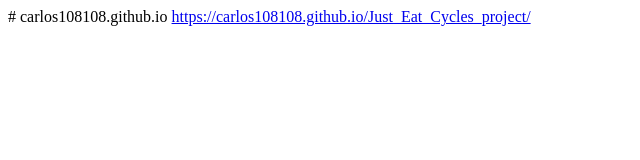
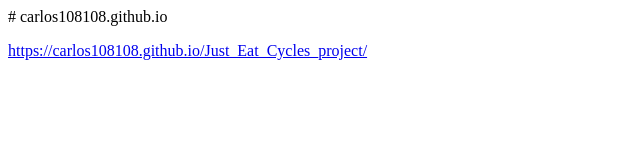
Before and after one commit to carlos108108/carlos108108.github.io, a plain HTML site: page index.html in a window 1280 px wide. Shown: the whole page, without its empty margins (0-640 px from the left). Drawn offline with Linux system fonts and the light colour scheme.

Commit message:
Update index.html

```diff
--- a/index.html
+++ b/index.html
@@ -1,2 +1,2 @@
 # carlos108108.github.io
-<a href="https://carlos108108.github.io/Just_Eat_Cycles_project/">https://carlos108108.github.io/Just_Eat_Cycles_project/</a>
+<p><a href="https://carlos108108.github.io/Just_Eat_Cycles_project/">https://carlos108108.github.io/Just_Eat_Cycles_project/</a><p>
```
